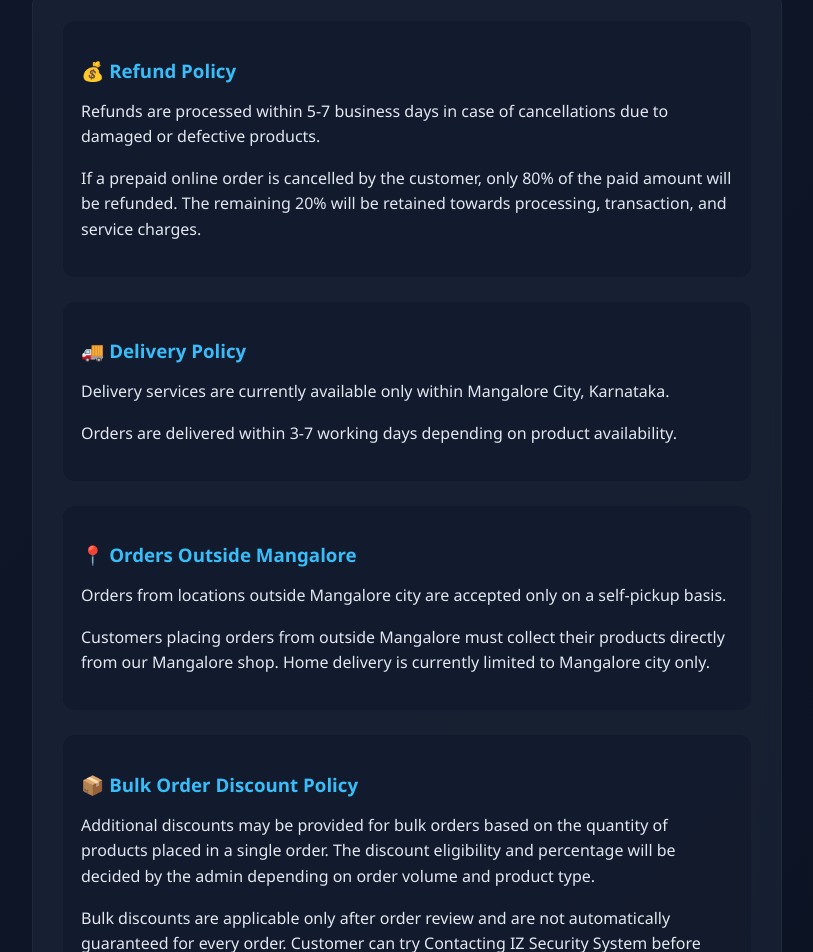
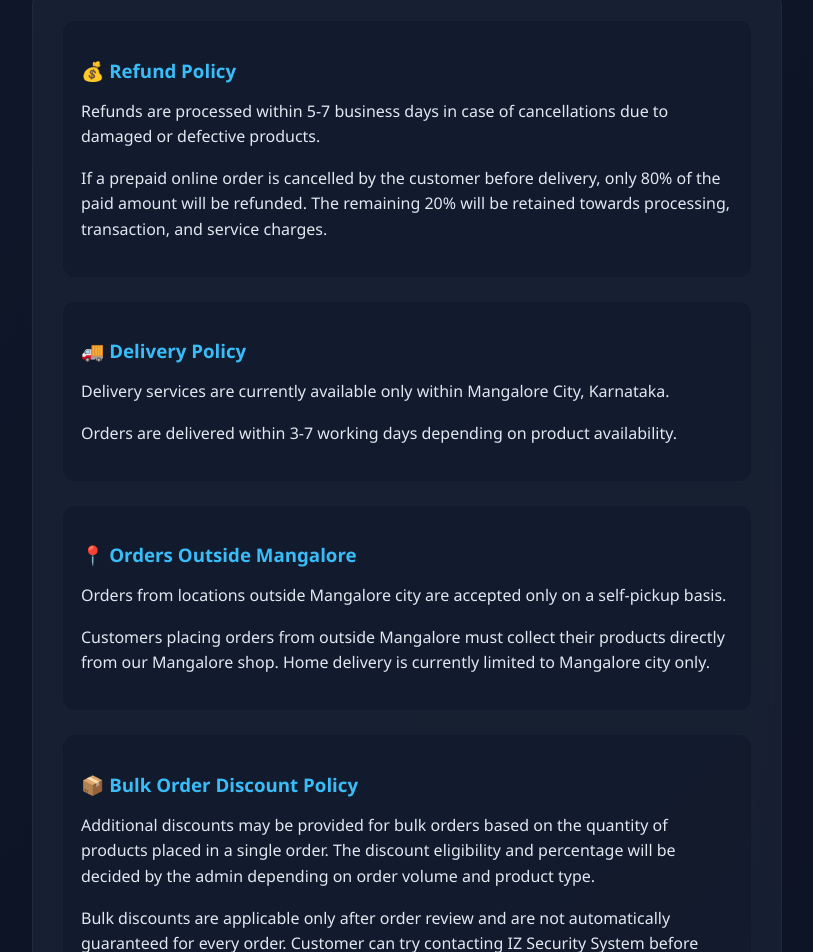
Before and after one commit to NehanShaikh/IZ_shop, a React (Create React App) app in the folder iz-security-frontend/: page /terms in a window 1280 px wide. Shown: the part 188-1140 px from the top of the page, without its empty margins (233-1046 px from the left). Built offline with nearby package versions, Linux system fonts and the light colour scheme.

Commit message:
first commit

```diff
--- a/iz-security-frontend/src/pages/Terms.js
+++ b/iz-security-frontend/src/pages/Terms.js
@@ -12,7 +12,7 @@ function Terms() {
             cancellations due to damaged or defective products.
           </p>
           <p>
-            If a prepaid online order is cancelled by the customer,
+            If a prepaid online order is cancelled by the customer before delivery,
             only 80% of the paid amount will be refunded.
             The remaining 20% will be retained towards processing,
             transaction, and service charges.
@@ -57,8 +57,8 @@ function Terms() {
   <p>
     Bulk discounts are applicable only after order review
     and are not automatically guaranteed for every order.
-    Customer can try Contacting IZ Security System before
-    placing Bulk Orders.
+    Customer can try contacting IZ Security System before
+    placing bulk orders.
   </p>
 </div>
 
```
